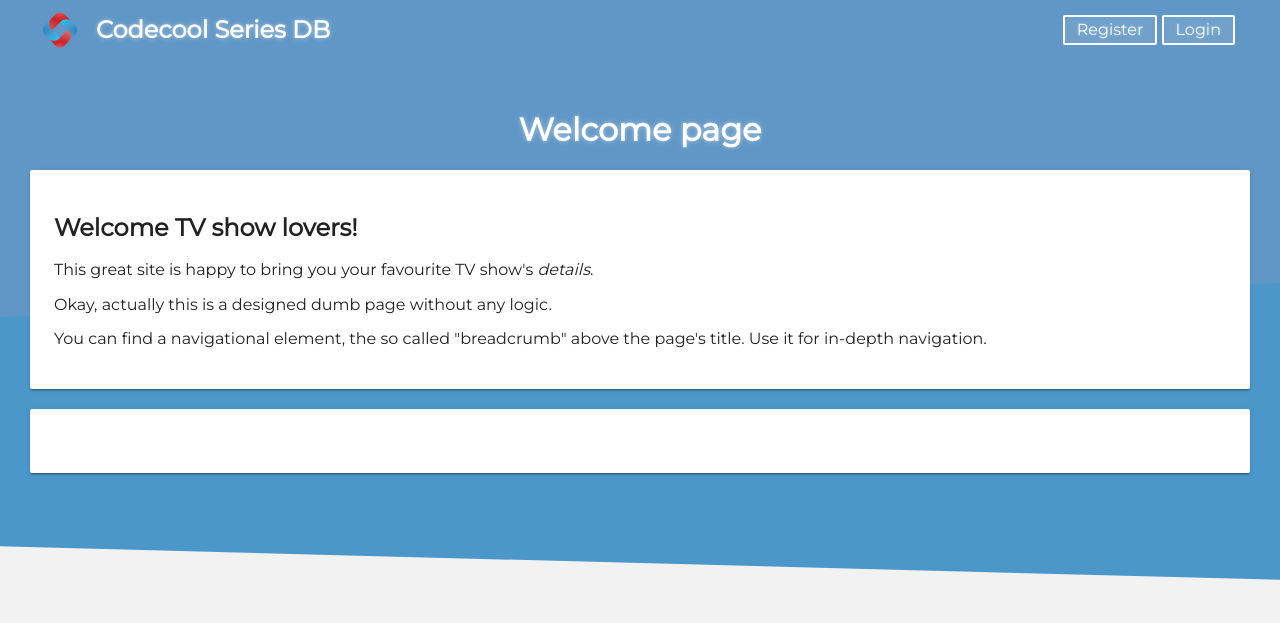
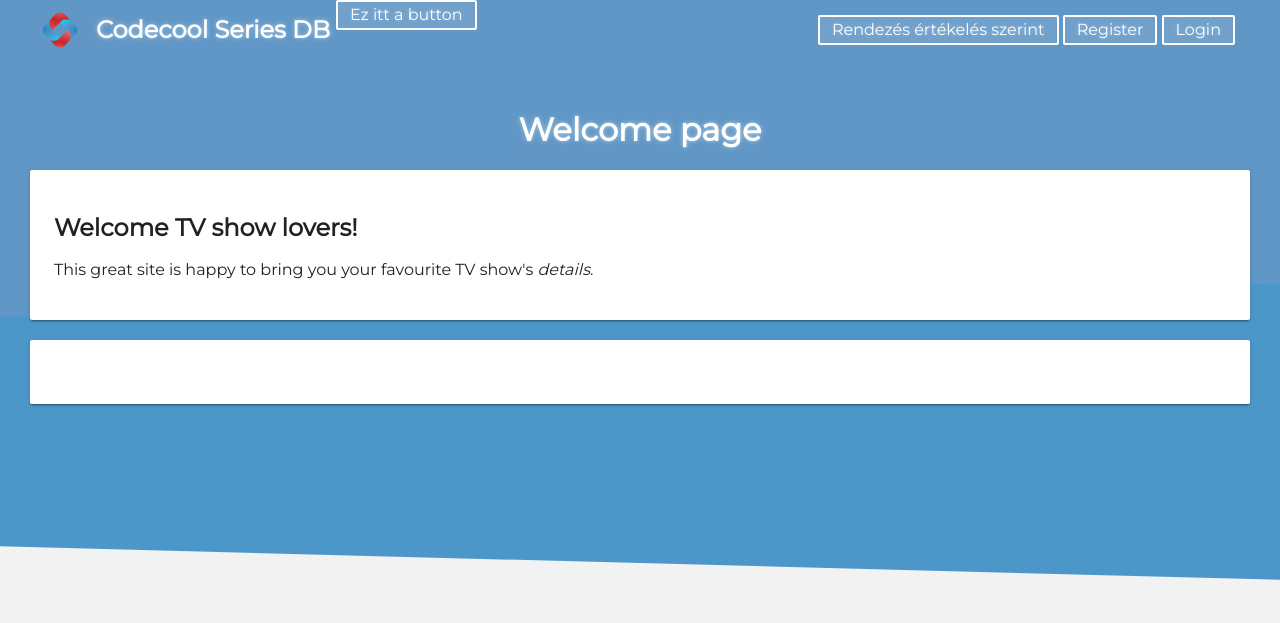
Before and after one commit to zsofikassai/codecool-series, a Flask app: page / in a window 1280 px wide. Shown: the top 623 px of the page. Run offline with Flask 2, Linux system fonts and the light colour scheme; data that the repository does not hold is empty; some libraries are stand-ins or nearby versions.

Commit message:
Add navigation button to header

```diff
--- a/templates/index.html
+++ b/templates/index.html
@@ -37,21 +37,17 @@
         <img id="header-logo" src="{{ url_for('static', filename='assets/codecool-logo.png') }}" alt="Codecool Logo">
         <span id="header-title" class="title">Codecool Series DB</span>
         <div id="header-auth">
+            <button type="button"> Rendezés értékelés szerint </button>
             <button type="button" id="bt-register">Register</button>
             <button type="button" id="bt-login">Login</button>
         </div>
+        <div> <button type="button"> Ez itt a button</button> </div>
     </header>
     <section>
         <h1 class="title text-center">Welcome page</h1>
         <div class="card">
             <h2>Welcome TV show lovers!</h2>
             <p>This great site is happy to bring you your favourite TV show's <i>details</i>.</p>
-            <p></p>
-            <p>Okay, actually this is a designed dumb page without any logic.</p>
-            <p>You can find a navigational element, the so called "breadcrumb" above the page's title. Use it for
-                in-depth
-                navigation.
-            </p>
         </div>
         <div class="card" id="shows">
 
```
